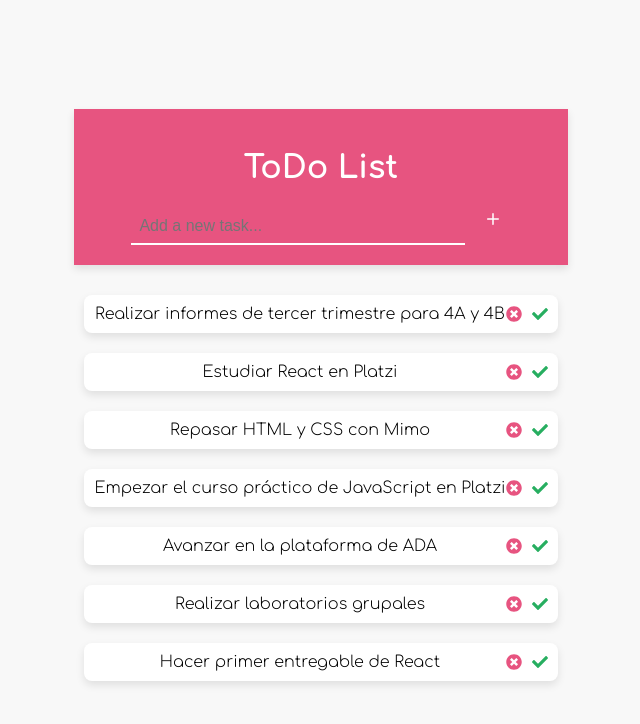
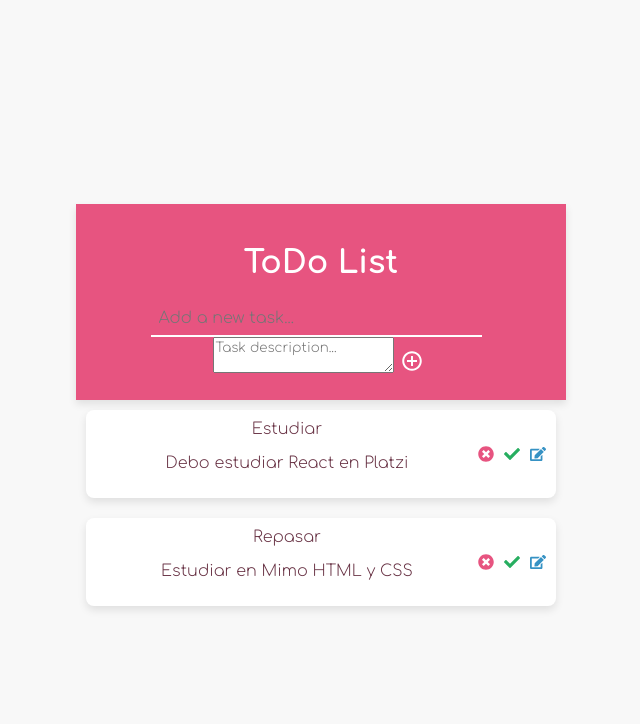
Before and after one commit to Mairaamg/my-react-task-list, a React (Vite) app in the folder my-react-todo-list/: page / in a window 1280 px wide. Shown: the top 724 px of the page, without its empty margins (319-959 px from the left). Built offline with nearby package versions, Linux system fonts and the light colour scheme.

Commit message:
Mi ToDo list, con Hooks 1

```diff
--- a/my-react-todo-list/src/App.jsx
+++ b/my-react-todo-list/src/App.jsx
@@ -6,7 +6,6 @@ import './styles/global.css';
 function App() {
   return (
     <div className="app">
-      <Header />
       <TaskList />
     </div>
   );
--- a/my-react-todo-list/src/Components/Header/Header.css
+++ b/my-react-todo-list/src/Components/Header/Header.css
@@ -3,6 +3,7 @@
   padding: 20px;
   color: #fff;
   box-shadow: 0px 4px 8px rgba(0, 0, 0, 0.1);
+
 }
 
 .task-input {
@@ -28,3 +29,8 @@
   font-size: 24px;
   color: #fff;
 }
+
+::placeholder {
+  font-family: 'Comfortaa', sans-serif;
+  justify-content: center;
+}
--- a/my-react-todo-list/src/Components/Header/index.jsx
+++ b/my-react-todo-list/src/Components/Header/index.jsx
@@ -1,33 +1,36 @@
 import React, { useState } from 'react';
-import { IoIosAdd } from 'react-icons/io';
+import { IoMdAddCircleOutline } from "react-icons/io";
 import './Header.css';
 
 const Header = ({ onAddTask }) => {
   const [taskInput, setTaskInput] = useState('');
+  const [taskDescription, setTaskDescription] = useState('');
 
   const handleInputChange = (e) => {
     setTaskInput(e.target.value);
   };
 
+  const handleDescriptionChange = (e) => {
+    setTaskDescription(e.target.value);
+  };
+
   const handleAddTask = () => {
-    if (taskInput.trim() === '') {
-      // Evitar agregar tareas vacías
+    if (taskInput.trim() === '' || taskDescription.trim() === '') {
+      // Evitar agregar tareas con campos vacíos
       return;
     }
 
-    // Crear una nueva tarea con un ID único (puedes usar un paquete como uuid para generar IDs)
     const newTask = {
-      id: Date.now(), // Usamos la marca de tiempo como ID en este ejemplo
-      name: taskInput,
+      id: Date.now(),
+      title: taskInput,
+      description: taskDescription,
       completed: false,
     };
 
-    // Llamar a la función proporcionada desde el componente principal para agregar la tarea
     onAddTask(newTask);
 
-    // Limpia el input después de agregar la tarea
     setTaskInput('');
-
+    setTaskDescription('');
     console.log('Task added:', newTask);
   };
 
@@ -41,8 +44,13 @@ const Header = ({ onAddTask }) => {
           value={taskInput}
           onChange={handleInputChange}
         />
+        <textarea
+          placeholder="Task description..."
+          value={taskDescription}
+          onChange={handleDescriptionChange}
+        />
         <button onClick={handleAddTask}>
-          <IoIosAdd />
+          <IoMdAddCircleOutline/>
         </button>
       </div>
     </div>
--- a/my-react-todo-list/src/Components/Task/Task.css
+++ b/my-react-todo-list/src/Components/Task/Task.css
@@ -1,7 +1,7 @@
 .task {
   display: flex;
   align-items: center;
-  justify-content: space-between; /* Alinea los íconos a la derecha */
+  justify-content: space-between;
   background-color: #fff;
   padding: 10px;
   margin: 10px;
@@ -17,11 +17,16 @@
 
 .task.completed {
   text-decoration: line-through;
+  color: palevioletred;
   opacity: 0.7;
 }
 
 .task-info {
   flex-grow: 1;
+  color: rgb(104, 50, 68);
+  font-family: 'Comfortaa', sans-serif;
+  font: bold;
+
 }
 
 .task-icons {
@@ -38,3 +43,8 @@
   color: #27ae60;
   cursor: pointer;
 }
+
+.edit-icon {
+  color: rgb(54, 146, 196);
+  cursor: pointer;
+}
--- a/my-react-todo-list/src/Components/Task/index.jsx
+++ b/my-react-todo-list/src/Components/Task/index.jsx
@@ -1,30 +1,61 @@
 import React, { useState } from 'react';
-import { FaCheck, FaTimesCircle } from 'react-icons/fa';
+import { FaCheck, FaTimesCircle, FaEdit, FaSave } from 'react-icons/fa';
 import './Task.css';
 
-const Task = ({ task, onDeleteTask }) => {
-  const [completed, setCompleted] = useState(task.completed);
+const Task = ({ task, onDeleteTask, onEditTask }) => {
+  const [editing, setEditing] = useState(false);
+  const [editedTitle, setEditedTitle] = useState(task.title);
+  const [editedDescription, setEditedDescription] = useState(task.description);
 
   const handleToggleComplete = () => {
-    setCompleted(!completed);
-    console.log('Task completed:', task.name);
+    onEditTask(task.id, { completed: !task.completed });
+    console.log('Task completed:', task.title);
   };
 
   const handleDeleteTask = () => {
+    onDeleteTask(task.id);
+    console.log('Task deleted:', task.title);
+  };
 
-    onDeleteTask(task.id);
-    console.log('Task deleted:', task.name);
+  const handleEditClick = () => {
+    setEditing(true);
+  };
+
+  const handleSaveClick = () => {
+    onEditTask(task.id, { title: editedTitle, description: editedDescription });
+    setEditing(false);
   };
 
   return (
-    <div className={`task ${completed ? 'completed' : ''}`}>
+    <div className={`task ${task.completed ? 'completed' : ''}`}>
+      {editing ? (
+        <>
+          <input
+            type="text"
+            value={editedTitle}
+            onChange={(e) => setEditedTitle(e.target.value)}
+          />
+          <textarea
+            value={editedDescription}
+            onChange={(e) => setEditedDescription(e.target.value)}
+          />
+          <button onClick={handleSaveClick}>
+            <FaSave />
+          </button>
+        </>
+      ) : (
+        <>
           <div className="task-info">
-        <span>{task.name}</span>
+            <span>{task.title}</span>
+            <p>{task.description}</p>
           </div>
           <div className="task-icons">
             <FaTimesCircle className="delete-icon" onClick={handleDeleteTask} />
             <FaCheck className="check-icon" onClick={handleToggleComplete} />
+            <FaEdit className="edit-icon" onClick={handleEditClick} />
           </div>
+        </>
+      )}
     </div>
   );
 };
--- a/my-react-todo-list/src/Components/TasksList/index.jsx
+++ b/my-react-todo-list/src/Components/TasksList/index.jsx
@@ -1,31 +1,55 @@
-import React, { useState } from 'react';
+import React, { useState, useEffect } from 'react';
 import Task from '../Task/index';
+import Header from '../Header';
 import './TasksList.css';
 
+const TaskList = () => {
+  const [tasks, setTasks] = useState(() => {
+    const storedTasks = localStorage.getItem('tasks');
+    return storedTasks ? JSON.parse(storedTasks) : [
+        { id: 1, title: 'Estudiar', description: 'Debo estudiar React en Platzi', completed: false },
+        { id: 2, title: 'Repasar', description: 'Estudiar en Mimo HTML y CSS', completed: false },
+    ];
+  });
 
-const TaskList = () => {
-    const [tasks, setTasks] = useState([
-        { id: 1, name: 'Realizar informes de tercer trimestre para 4A y 4B', completed: false },
-        { id: 2, name: 'Estudiar React en Platzi', completed: false },
-        { id: 3, name: 'Repasar HTML y CSS con Mimo', completed: false },
-        { id: 4, name: 'Empezar el curso práctico de JavaScript en Platzi', completed: false },
-        { id: 5, name: 'Avanzar en la plataforma de ADA', completed: false },
-        { id: 6, name: 'Realizar laboratorios grupales', completed: false },
-        { id: 7, name: 'Hacer primer entregable de React', completed: false },
-    ]);
+  const handleDeleteTask = (taskId) => {
+    setTasks((prevTasks) => {
+      const updatedTasks = prevTasks.filter((task) => task.id !== taskId);
+      localStorage.setItem('tasks', JSON.stringify(updatedTasks));
+      return updatedTasks;
+    });
+  };
 
   const handleAddTask = (newTask) => {
-      setTasks((prevTasks) => [...prevTasks, newTask]);
+    setTasks((prevTasks) => {
+      const updatedTasks = [...prevTasks, newTask];
+      localStorage.setItem('tasks', JSON.stringify(updatedTasks));
+      return updatedTasks;
+    });
   };
 
-    const handleDeleteTask = (taskId) => {
-      setTasks((prevTasks) => prevTasks.filter((task) => task.id !== taskId));
+  const handleEditTask = (taskId, updatedTask) => {
+    setTasks((prevTasks) => {
+      const updatedTasks = prevTasks.map((task) =>
+        task.id === taskId ? { ...task, ...updatedTask } : task
+      );
+      localStorage.setItem('tasks', JSON.stringify(updatedTasks));
+      return updatedTasks;
+    });
   };
+
+  useEffect(() => {
+    const storedTasks = localStorage.getItem('tasks');
+    if (storedTasks) {
+      setTasks(JSON.parse(storedTasks));
+    }
+  }, []);
 
   return (
     <div className="task-list">
+    <Header onAddTask={handleAddTask} />
     {tasks.map((task) => (
-          <Task key={task.id} task={task} onDeleteTask={handleDeleteTask} />
+      <Task key={task.id} task={task} onDeleteTask={handleDeleteTask} onEditTask={handleEditTask} />
     ))}
   </div>
   );
```
Lines whose indentation alone changed are shown as unchanged.
